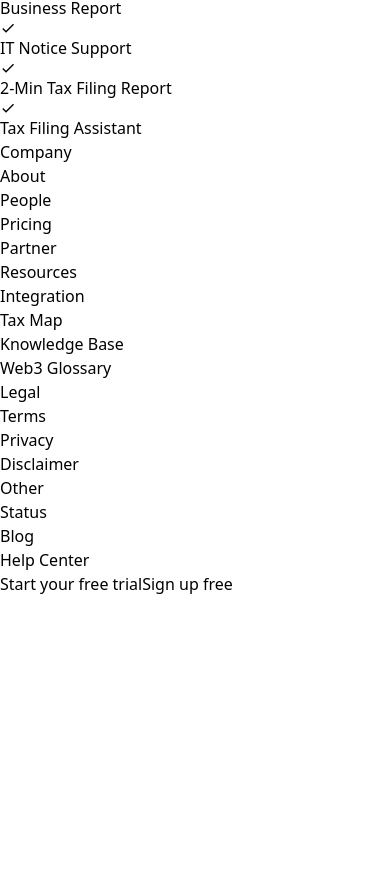
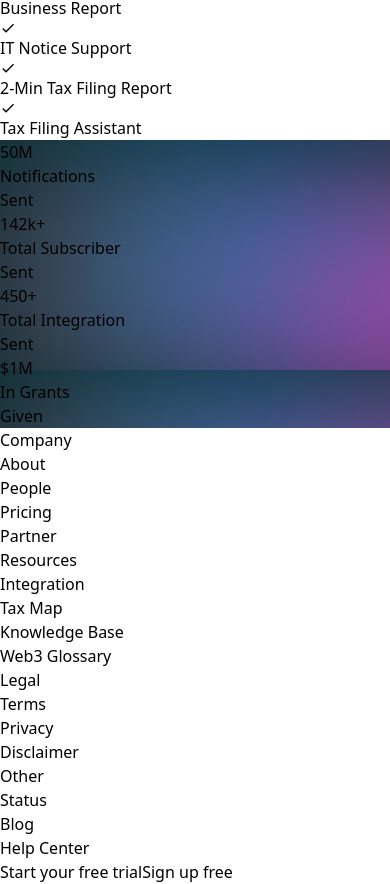
Before and after one commit to Pallavi18042004/CataxUi, a React (Vite) app: page / in a window 390 px wide. Shown: the part 1252-2136 px from the top of the page. Before the commit the page ends 1848 px from the top, so only its background shows below. Built offline with nearby package versions, Linux system fonts and the light colour scheme.

Commit message:
about done without responsive

```diff
--- a/src/App.jsx
+++ b/src/App.jsx
@@ -12,7 +12,7 @@ function App() {
       <HeroSection />
       <MediaSection />
       <Feature />
-      {/* <About /> */}
+      <About />
       <Footer />
 
     </>
--- a/src/components/FeaturesSection.jsx
+++ b/src/components/FeaturesSection.jsx
@@ -29,6 +29,7 @@ const Feature = () => {
                         <div className="text-[#A64D79] text-sm font-medium">{feature}</div>
                     </div>
                 ))}
+                {/* sknxknx */}
             </div>
         </div>
 
```
